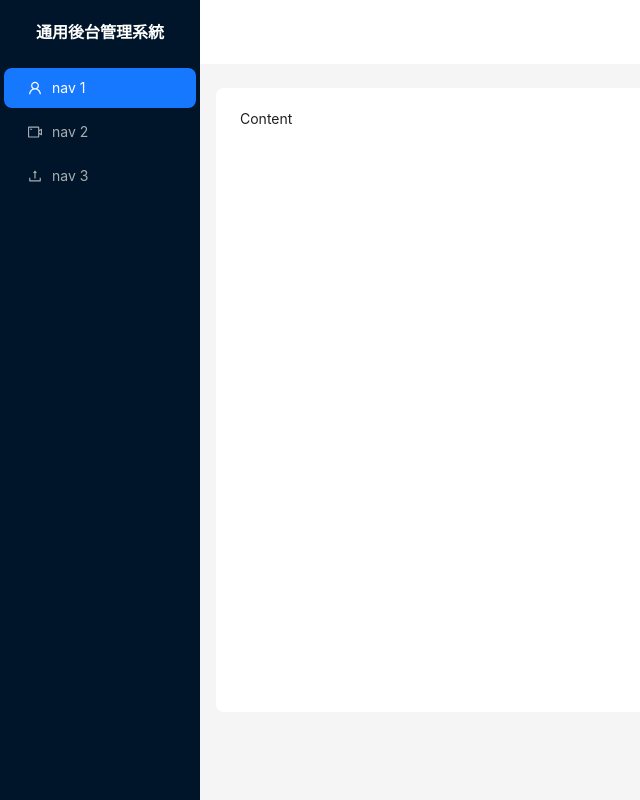
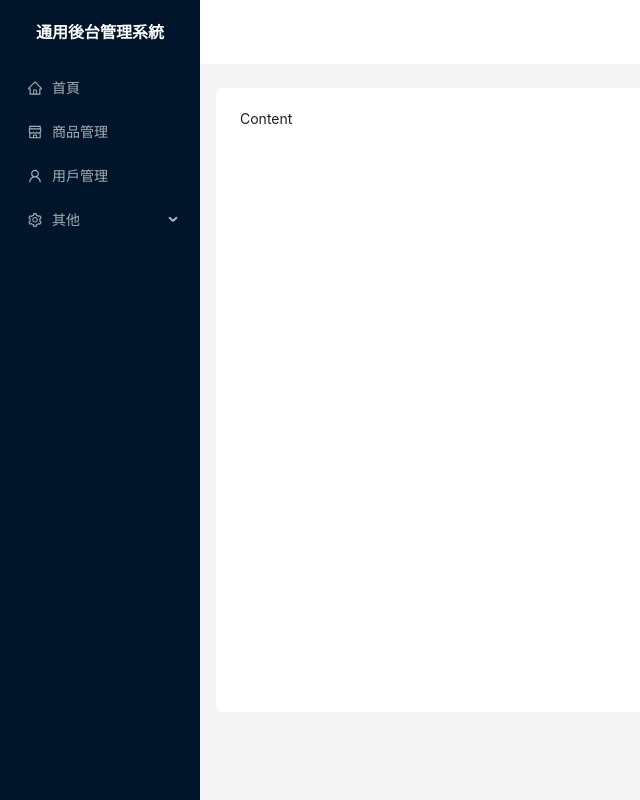
Before and after one commit to lazyrf/react-mgt, a React (Create React App) app: page /other/pageTwo in a window 1280 px wide. Shown: the whole page, without its empty margins (0-640 px from the left). Built offline with nearby package versions, Linux system fonts and the light colour scheme.

Commit message:
Imeplement dynamic menu with config

```diff
--- a/src/components/commonAside/index.jsx
+++ b/src/components/commonAside/index.jsx
@@ -1,13 +1,34 @@
 import React, {useState} from 'react';
-import {
-    MenuFoldOutlined,
-    MenuUnfoldOutlined,
-    UserOutlined,
-    VideoCameraOutlined,
-    UploadOutlined,
-} from '@ant-design/icons';
+import * as Icon from '@ant-design/icons';
 import {Button, Layout, Menu, theme} from 'antd';
+import MenuConfig from '../../config';
+
 const {Header, Content, Footer, Sider} = Layout;
+
+// 動態獲取icon
+const iconToEl = name => React.createElement(Icon[name]);
+
+// 處理菜單的數據
+const items = MenuConfig.map(menu => {
+    // 沒有子菜單
+    const child = {
+        key: menu.path,
+        icon: iconToEl(menu.icon),
+        label: menu.label,
+    }
+
+    // 有子菜單
+    if (menu.children) {
+        child.children = menu.children.map(submenu => {
+            return {
+                key: submenu.path,
+                label: submenu.label,
+            };
+        })
+    }
+
+    return child;
+});
 
 const CommonAside = () => {
     const [collapsed, setCollapsed] = useState(false);
@@ -19,23 +40,7 @@ const CommonAside = () => {
                 theme="dark"
                 mode="inline"
                 defaultSelectedKeys={['1']}
-                items={[
-                    {
-                        key: '1',
-                        icon: <UserOutlined />,
-                        label: 'nav 1',
-                    },
-                    {
-                        key: '2',
-                        icon: <VideoCameraOutlined />,
-                        label: 'nav 2',
-                    },
-                    {
-                        key: '3',
-                        icon: <UploadOutlined />,
-                        label: 'nav 3',
-                    },
-                ]}
+                items={items}
                 style={{
                     height: '100%',
                 }}
--- /dev/null
+++ b/src/config/index.js
@@ -0,0 +1,44 @@
+const menus = [
+    {
+        path: '/home',
+        name: 'home',
+        label: '首頁',
+        icon: 'HomeOutlined',
+        url: '/home/index',
+    },
+    {
+        path: '/mall',
+        name: 'mall',
+        label: '商品管理',
+        icon: 'ShopOutlined',
+        url: '/mall/index',
+    },
+    {
+        path: '/user',
+        name: 'user',
+        label: '用戶管理',
+        icon: 'UserOutlined',
+        url: '/user/index',
+    },
+    {
+        path: '/other',
+        label: '其他',
+        icon: 'SettingOutlined',
+        children: [
+            {
+                path: '/other/pageOne',
+                name: 'page1',
+                label: '頁面1',
+                icon: 'SettingOutlined',
+            },
+            {
+                path: '/other/pageTwo',
+                name: 'page2',
+                label: '頁面2',
+                icon: 'SettingOutlined',
+            },
+        ],
+    },
+];
+
+export default menus;
```
